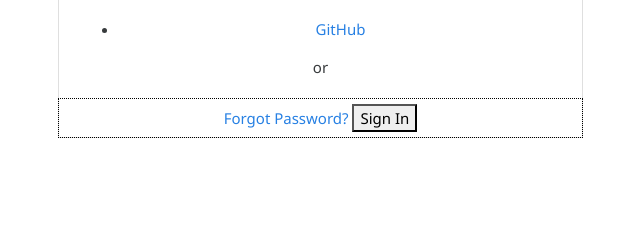
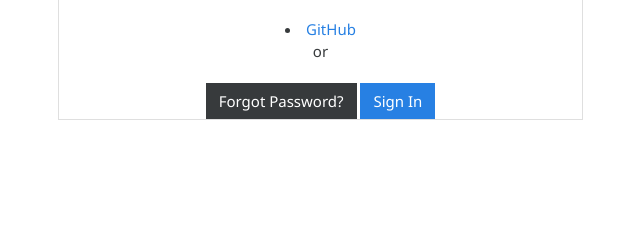
Before and after one commit to Askarikus/tennis, a Django app: page /login in a window 1280 px wide. Shown: the part 257-497 px from the top of the page, without its empty margins (42-682 px from the left). Run offline with Django 4.2, Linux system fonts and the light colour scheme; some libraries are stand-ins or nearby versions.

Commit message:
moved out divs from login, logout, signout

```diff
--- a/tennis/config/settings/additional.py
+++ b/tennis/config/settings/additional.py
@@ -4,7 +4,7 @@
 LOGIN_REDIRECT_URL = "/"
 ACCOUNT_AUTHENTICATION_METHOD = "username_email"
 ACCOUNT_EMAIL_CONFIRMATION_EXPIRE_DAYS = 3
-ACCOUNT_EMAIL_VERIFICATION = "required"
+ACCOUNT_EMAIL_VERIFICATION = "not_required"
 ACCOUNT_EMAIL_CONFIRMATION_COOLDOWN = 180
 ACCOUNT_LOGIN_ATTEMPTS_LIMIT = 5
 ACCOUNT_LOGIN_ATTEMPTS_TIMEOUT = 300
--- a/tennis/games/views.py
+++ b/tennis/games/views.py
@@ -44,7 +44,7 @@
     games = Game.objects.filter(
         Q(p1__user=request.user) | Q(p2__user=request.user)
     ).order_by('-date')
-    paginator = Paginator(games, 10)
+    paginator = Paginator(games, 24)
     page_number = request.GET.get("page")
     try:
         page = paginator.page(page_number)
--- a/tennis/templates/account/base.html
+++ b/tennis/templates/account/base.html
@@ -32,13 +32,17 @@
 {% block body %}
 
 {% if messages %}
-<div>
+<div class="row">
+    <div class="col-md-1">
+    </div>
+    <div class="col-md-2 col-sm-2 mt-2 nav-bar">
         <strong>Messages:</strong>
             <ul>
                 {% for message in messages %}
                 <li>{{message}}</li>
                 {% endfor %}
             </ul>
+    </div>
 </div>
 {% endif %}
 
@@ -59,8 +63,14 @@
     </div>
 </div>
 <main role="main">
+    <div class="container">
+        <div class="col-md-6 text-center">
+            <div class="card mt-5">
     {% block content %}
     {% endblock %}
+            </div>
+        </div>
+    </div>
 </main>
 {% endblock %}
 {% block extra_body %}
--- a/tennis/templates/account/login.html
+++ b/tennis/templates/account/login.html
@@ -5,9 +5,6 @@
 {% block head_title %}{% trans "Sign In" %}{% endblock %}
 
 {% block content %}
-<div class="container">
-    <div class="col-md-6 text-center">
-        <div class="card mt-5">
             <div class="card-body">
                 <h1>{% trans "Sign In" %}</h1>
                 {% get_providers as socialaccount_providers %}
@@ -21,9 +18,9 @@
                         {% endblocktrans %}
                     </p>
                     <div class="socialaccount_ballot">
-                        <ul class="socialaccount_providers">
+<!--                        <ul class="socialaccount_providers">-->
                             {% include "socialaccount/snippets/provider_list.html" with process="login" %}
-                        </ul>
+<!--                        </ul>-->
                         <div class="login-or">{% trans 'or' %}</div>
                     </div>
 
@@ -37,16 +34,14 @@
                     </p>
                 {% endif %}
             </div>
-            <form class="login" method="POST" action="{% url 'account_login' %}">
+            <form method="POST" action="{% url 'account_login' %}">
                 {% csrf_token %}
                 {{ form.as_p }}
                 {% if redirect_field_value %}
                 <input type="hidden" name="{{ redirect_field_name }}" value="{{ redirect_field_value }}" />
                 {% endif %}
-                <a class="button secondaryAction" href="{% url 'account_reset_password' %}">{% trans "Forgot Password?" %}</a>
-                <button class="primaryAction" type="submit">{% trans "Sign In" %}</button>
+                <a class="btn btn-secondary" href="{% url 'account_reset_password' %}">{% trans "Forgot Password?" %}</a>
+                <button class="btn btn-primary" type="submit">{% trans "Sign In" %}</button>
             </form>
-        </div>
-    </div>
-</div>
+
 {% endblock %}
--- a/tennis/templates/account/logout.html
+++ b/tennis/templates/account/logout.html
@@ -14,7 +14,7 @@
   {% if redirect_field_value %}
   <input type="hidden" name="{{ redirect_field_name }}" value="{{ redirect_field_value }}"/>
   {% endif %}
-  <button type="submit">{% trans 'Sign Out' %}</button>
+  <button class="btn btn-primary" type="submit">{% trans 'Sign Out' %}</button>
 </form>
 
 
```
Also changed, not shown: tennis/templates/account/signup.html (+0 -8 lines). Lines whose indentation alone changed are shown as unchanged.
